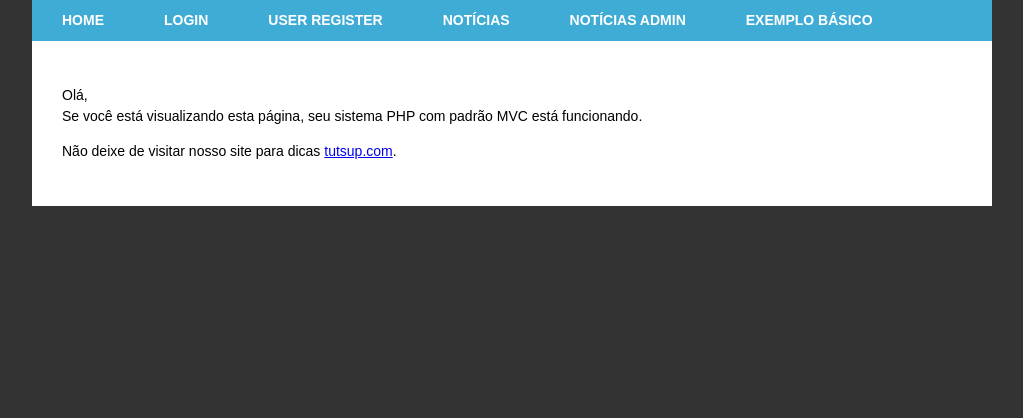
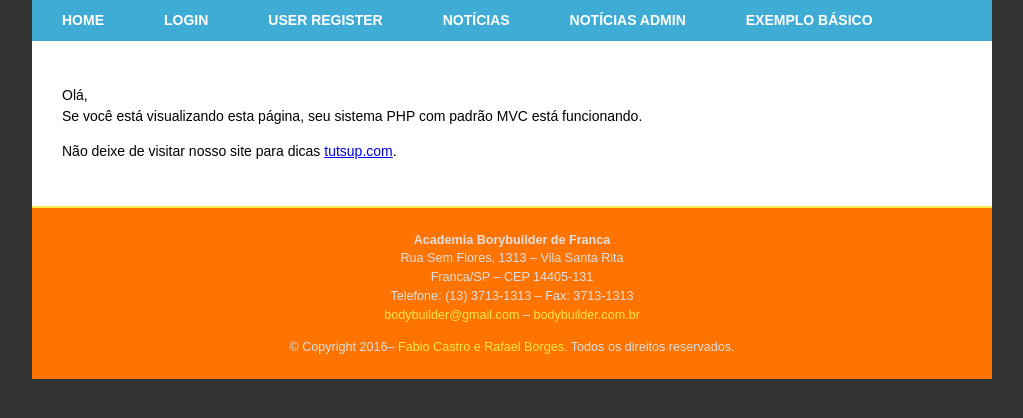
Before and after one commit to rbonas/mvc_php, a PHP site: page /projects/ in a window 1280 px wide. Shown: the top 418 px of the page, without its empty margins (128-1151 px from the left). Run offline with PHP 8.4, Linux system fonts and the light colour scheme.

Commit message:
Alteração com footer HTML

```diff
--- a/crud/views/_css/style.css
+++ b/crud/views/_css/style.css
@@ -87,3 +87,25 @@ img {
 	max-width: 100%;
 	height: auto;
 }
+footer {
+  background-color: rgba(255, 115, 0, 1);
+  border-top: 2px solid rgba(255, 231, 76,1);
+  margin: 0;
+  padding: 10px;
+  clear: both;
+  color: #e0e0e0;
+  font-size: 90%;
+}
+
+footer p {
+  text-align: center;
+}
+
+footer a {
+  color: #ffe74c;
+  text-decoration: none;
+}
+
+footer a:hover {
+  text-decoration: underline;
+}
--- a/crud/views/_includes/footer.php
+++ b/crud/views/_includes/footer.php
@@ -1,6 +1,19 @@
 <?php if ( ! defined('ABSPATH')) exit; ?>
+
+
+<footer>
+    <p><strong>Academia Borybuilder de Franca</strong><br />
+    Rua Sem Flores, 1313 &ndash; Vila Santa Rita<br />
+    Franca/SP &ndash; CEP 14405-131<br />
+    Telefone: (13) 3713-1313 &ndash; Fax: 3713-1313<br />
+    <a href="mailto:bodybuilder@gmail.com">bodybuilder@gmail.com</a> &ndash;
+      <a href="http://bodybuilder.com.br">bodybuilder.com.br</a>
+    </p>
+    <p>&copy; Copyright 2016&ndash; <a href="mailto:fabio.f.castro@outlook.com">Fabio Castro e Rafael Borges</a>. Todos os direitos reservados.</p>
+</footer>
 
 </div> <!-- .main-page (header.php) -->
 
 </body>
+
 </html>
--- a/crud/views/home/home-view.php
+++ b/crud/views/home/home-view.php
@@ -2,10 +2,8 @@
 
 
 <div class="wrap">
-
 	<p>Olá, <br>
 	Se você está visualizando esta página, seu sistema PHP com padrão MVC está funcionando.</p>
 
 	<p>Não deixe de visitar nosso site para dicas <a href="http://www.tutsup.com">tutsup.com</a>.
-
-</div> <!-- .wrap -->
+</div><!-- .wrap -->
```
Also changed, not shown: crud/views/_images/logo-principal.png (added), crud/views/_images/logo-secundario.png (added), crud/views/_includes/header.php (line endings or trailing spaces), crud/views/_uploads/acadjpg_1035360186.jpg (added).
